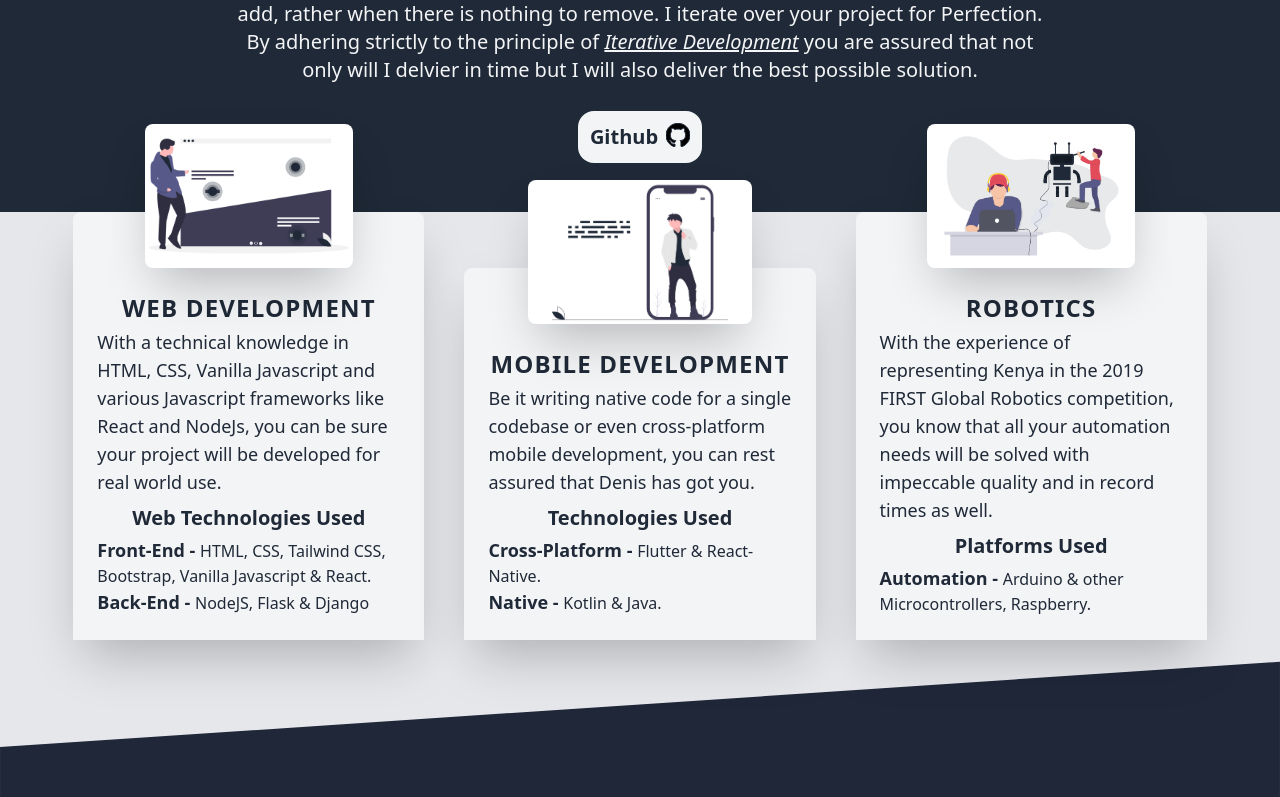
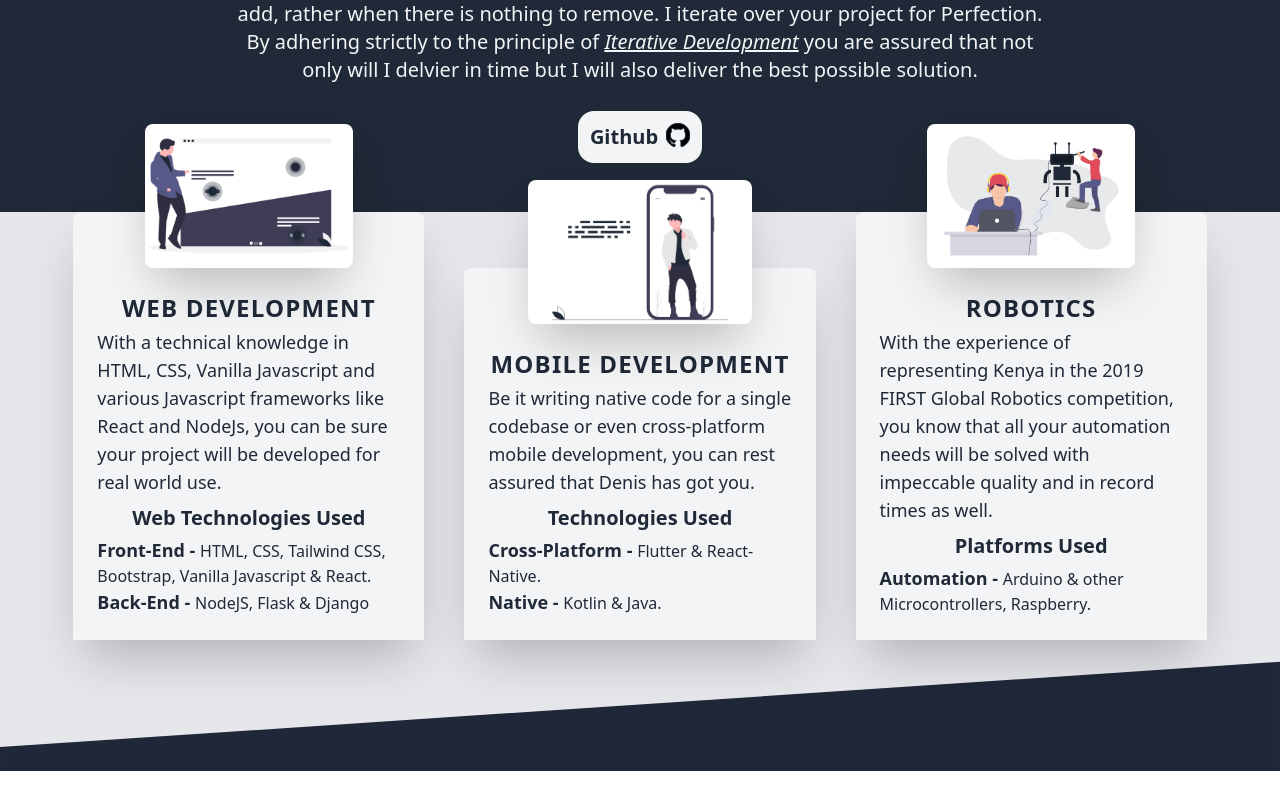
Before and after one commit to DenisWritesCode/portfolio, a React (Create React App) app: page / in a window 1280 px wide. Shown: the part 721-1518 px from the top of the page. After the commit the page ends 1492 px from the top, so only its background shows below. Built offline with nearby package versions, Linux system fonts and the light colour scheme.

Commit message:
Edited svg

```diff
--- a/src/components/Resume.js
+++ b/src/components/Resume.js
@@ -135,7 +135,7 @@ function HeroFull() {
         </div>
       </div>
       <div className="divider md:-mt-28">
-        <svg xmlns="http://www.w3.org/2000/svg" viewBox="0 0 1440 280">
+        <svg xmlns="http://www.w3.org/2000/svg" viewBox="0 0 1440 250">
           <path
             fill="#1f2739"
             fill-opacity="1"
```
